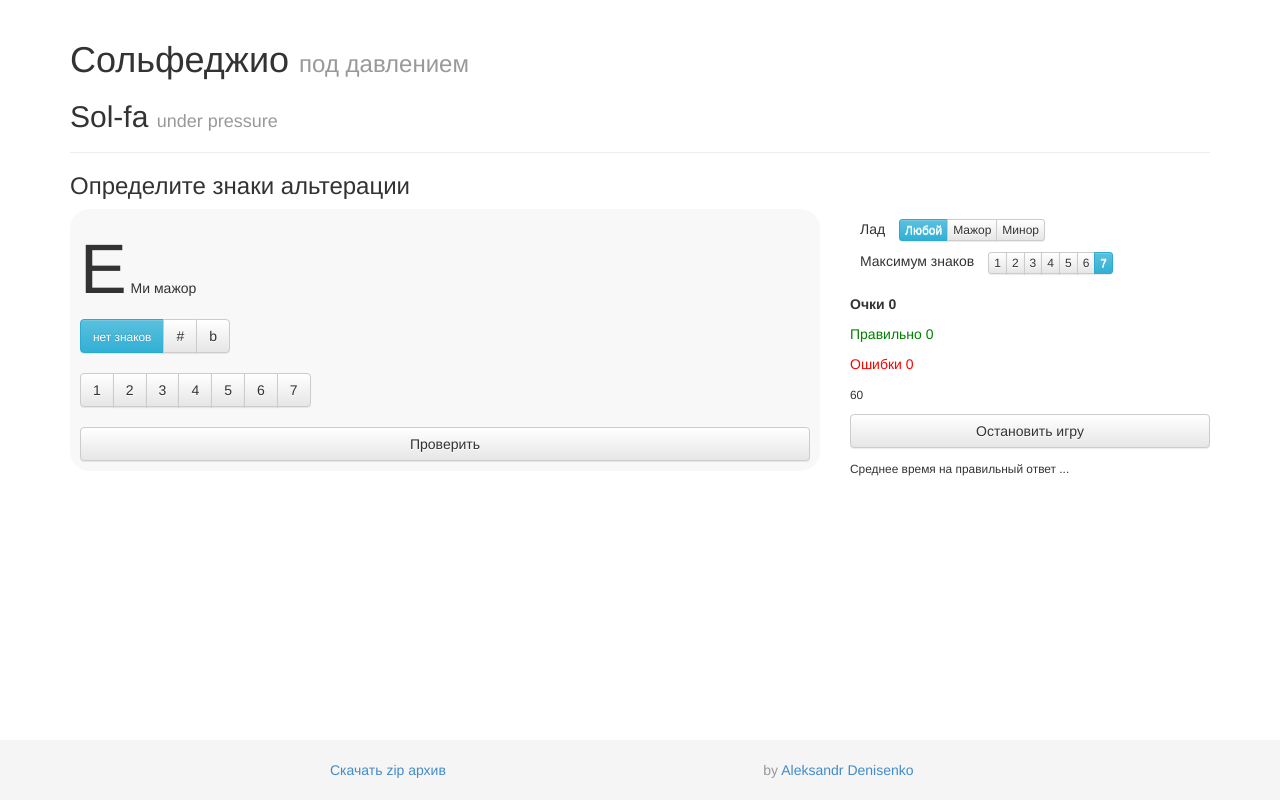
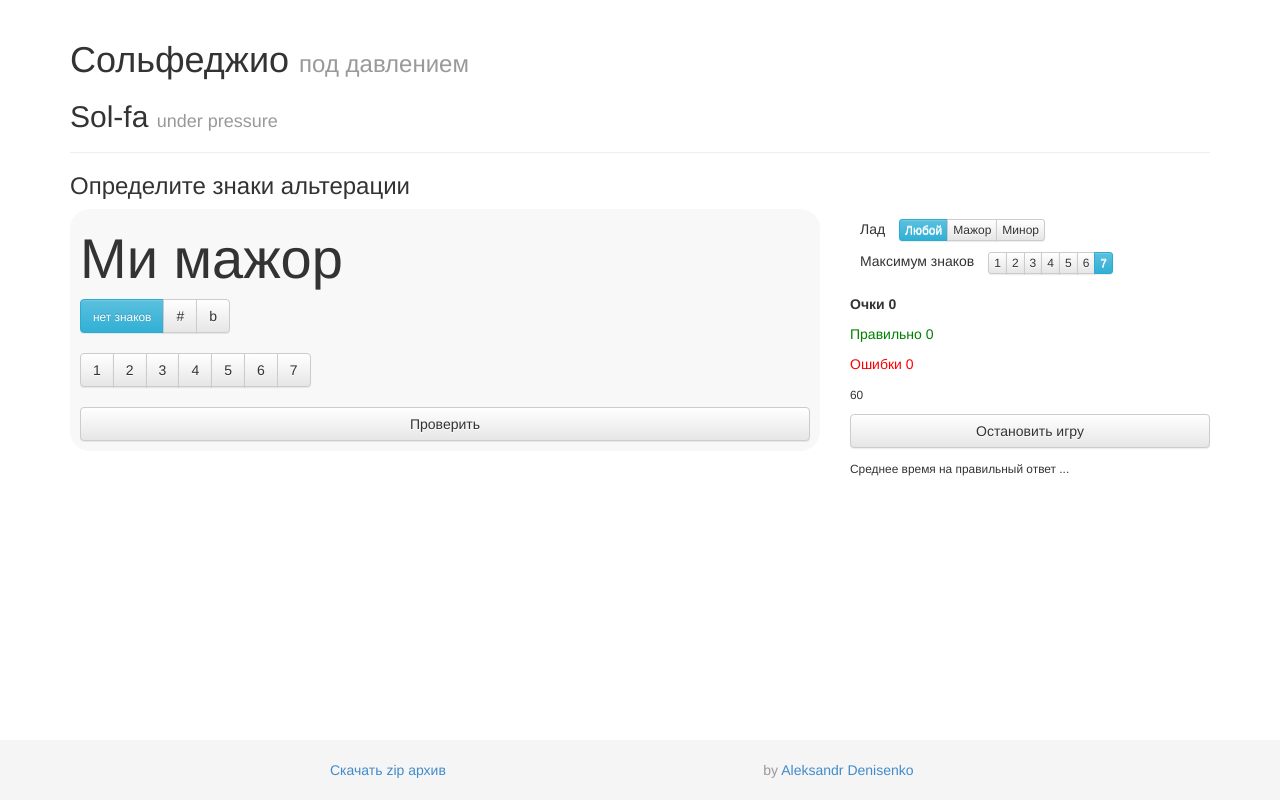
Before and after one commit to abyr/sol-fa, a website: page index.html in a window 1280 px wide. Both pictures are taken after a click on the button "Начать игру". Drawn offline with Linux system fonts and the light colour scheme.

Commit message:
hide sign

```diff
--- a/css/notes.css
+++ b/css/notes.css
@@ -2,8 +2,11 @@ html,
 body {
   height: 100%;
 }
+.b-notes .lang {
+    font-size: 4em;
+}
 .b-notes .mus {
-    display: inline-block;
+    display: none;
     font-size: 5em;
 }
 .descr {
```
